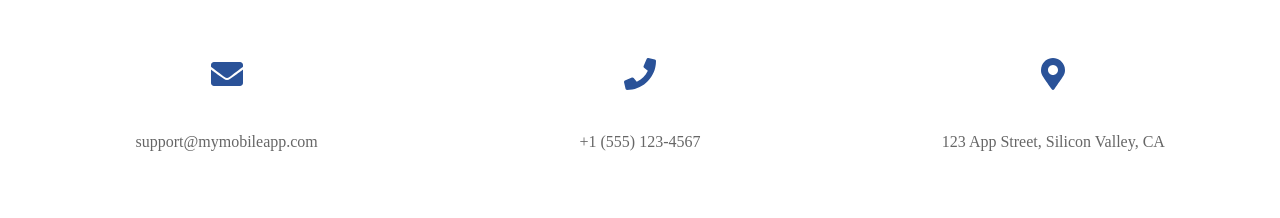
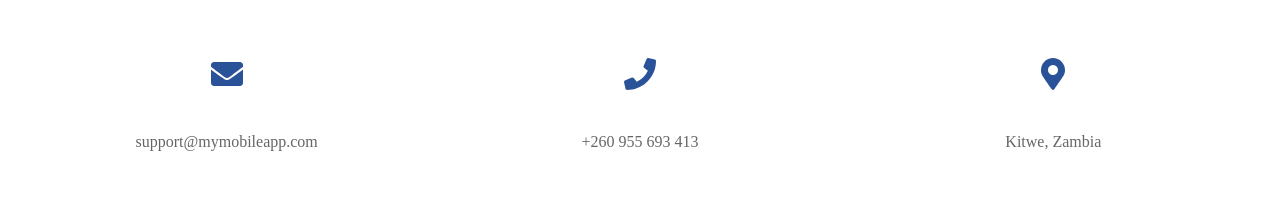
Before and after one commit to IsaacPhiri/Mobile-App-Landing-Page, a React (Vite) app: page / in a window 1280 px wide. Shown: the part 3745-3963 px from the top of the page. Built offline with nearby package versions, Linux system fonts and the light colour scheme; the HTML template or start-up script is replaced by a standard one.

Commit message:
feat: update contact information in Contact component

```diff
--- a/src/components/Contact.jsx
+++ b/src/components/Contact.jsx
@@ -116,13 +116,13 @@ const Contact = () => {
             <IconWrapper>
               <FaPhone />
             </IconWrapper>
-            <ContactText>+1 (555) 123-4567</ContactText>
+            <ContactText>+260 955 693 413</ContactText>
           </ContactInfo>
           <ContactInfo>
             <IconWrapper>
               <FaMapMarkerAlt />
             </IconWrapper>
-            <ContactText>123 App Street, Silicon Valley, CA</ContactText>
+            <ContactText>Kitwe, Zambia</ContactText>
           </ContactInfo>
         </ContactGrid>
 
```
